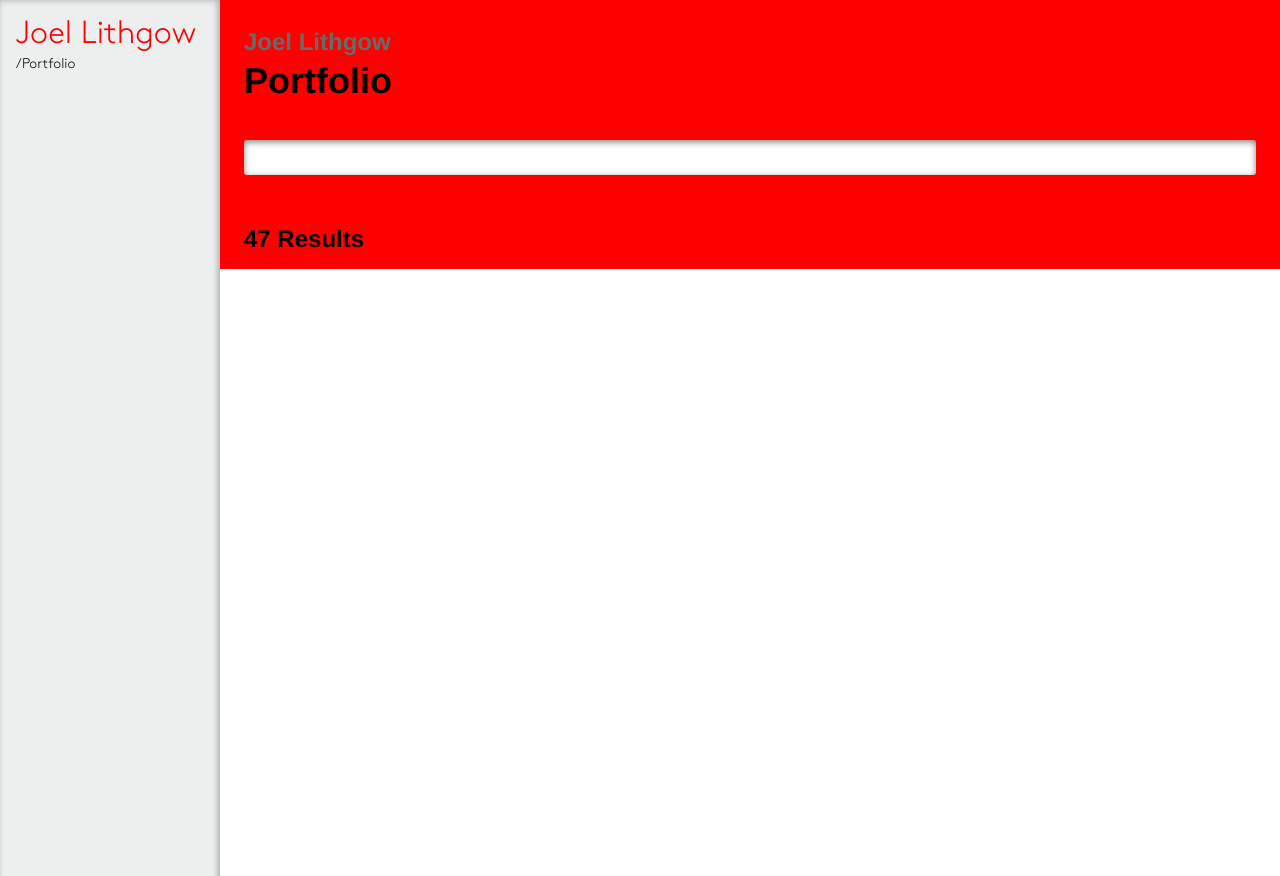
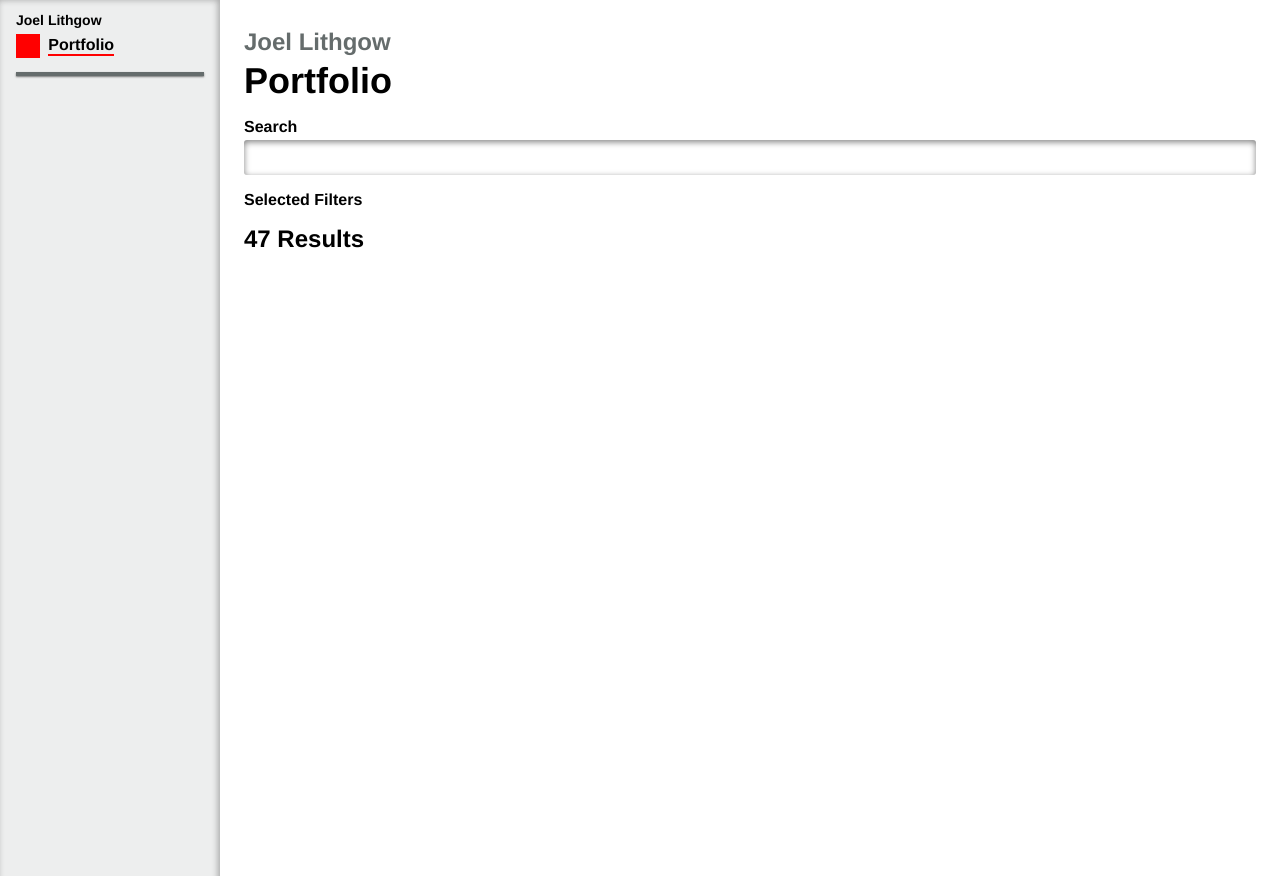
Before and after one commit to ASneakyToast/jlithenv, a Django app: page /portfolio/ in a window 1280 px wide. Run offline with Django 3.2, Linux system fonts and the light colour scheme; data that the repository does not hold is empty; some web fonts are replaced.

Commit message:
Worked on the navTree a little.

```diff
--- a/jlithgow/portfolio/static/portfolio/style.css
+++ b/jlithgow/portfolio/static/portfolio/style.css
@@ -78,38 +78,6 @@ li {
 
 a {
     text-decoration: none;
-}
-
-/* Side Navigation */
-
-.break {
-    background-color: #656C6C;
-    height: 4px;
-    box-shadow: 0 1px 2px 0 rgba(0,0,0,0.5);
-}
-
-.sideNav-container {
-    padding: 8px 16px;
-    width: 188px;
-    height: 100%;
-    position: fixed;
-    top: 0;
-    background-color: #edeeee;
-    box-shadow: inset -2px 0 6px rgba(0,0,0,0.3);
-}
-
-
-.sideNav-appNav {
-
-}
-
-
-.sideNav-tagsNav {
-
-}
-
-.tagsNav-tag {
-
 }
 
 /* Main Navigation */
--- a/jlithgow/portfolio/static/portfolio/styles/partials/variables.scss
+++ /dev/null
@@ -1,4 +0,0 @@
-p {
-  font-size: 32px;
-  color: red;
-}
--- a/jlithgow/portfolio/static/webpack_bundles/0.css
+++ b/jlithgow/portfolio/static/webpack_bundles/0.css
@@ -1,9 +1,39 @@
-p {
-  font-size: 32px;
-  color: red; }
+.icon-container {
+  width: 24px;
+  height: 24px;
+  background-color: red;
+  display: inline-flex;
+  justify-content: center;
+  align-content: center; }
 
-.mainNav-container {
-  background-color: red; }
+.icon-symbol {
+  max-width: 16px;
+  max-height: 16px;
+  flex: 1; }
 
-.p {
-  font-size: 20px; }
+/* Side Navigation */
+.break {
+  background-color: #656C6C;
+  height: 4px;
+  box-shadow: 0 1px 2px 0 rgba(0, 0, 0, 0.5);
+  margin: 12px 0; }
+
+.navTree-container {
+  padding: 8px 16px;
+  width: 188px;
+  height: 100%;
+  position: fixed;
+  top: 0;
+  background-color: #edeeee;
+  box-shadow: inset -2px 0 6px rgba(0, 0, 0, 0.3); }
+
+.navTree-header--portfolio {
+  margin-bottom: 8px; }
+  .navTree-header--portfolio h1 {
+    font-size: 16px;
+    margin: 4px;
+    display: inline-block;
+    border-bottom: 2px solid red; }
+  .navTree-header--portfolio h2 {
+    font-size: 14px;
+    margin: 4px 0; }
--- /dev/null
+++ b/jlithgow/portfolio/templates/portfolio/components/icon-button.html
@@ -0,0 +1,3 @@
+<div class="">
+
+</div>
--- a/jlithgow/portfolio/templates/portfolio/includes/navTree.html
+++ /dev/null
@@ -1,8 +0,0 @@
-<div class="sideNav-container">
-
-    <div class="sideNav-header">
-        <p>Joel Lithgow</p>
-        <h5>/Portfolio</h5>
-    </div>
-
-</div>
--- /dev/null
+++ b/jlithgow/portfolio/templates/portfolio/includes/navTree/navTree-header.html
@@ -0,0 +1,15 @@
+{% block navTree-header %}
+
+
+<div class="navTree-header--portfolio">
+    <h2>Joel Lithgow</h2>
+    <div class="icon-container">
+        <svg class="icon-symbol"></svg>
+    </div>
+    <h1>Portfolio</h1>
+</div>
+
+<div class="break"></div>
+
+
+{% endblock %}
--- a/jlithgow/portfolio/templates/portfolio/portfolio.html
+++ b/jlithgow/portfolio/templates/portfolio/portfolio.html
@@ -2,7 +2,10 @@
 
 {% block main %}
 
-{% include "portfolio/includes/navTree.html" %}
+<div class="navTree-container">
+    {% include "portfolio/includes/navTree/navTree-header.html" %}
+
+</div>
 
 <div class="mainNav-container">
 
```
Also changed, not shown: jlithgow/portfolio/static/portfolio/styles/app.scss (+2 -8 lines), jlithgow/portfolio/static/portfolio/styles/includes/navTree.scss (added, +35 -0 lines), jlithgow/portfolio/static/portfolio/styles/partials/icons.scss (added, +14 -0 lines), jlithgow/portfolio/static/portfolio/Icons/Resources.svg (added).
